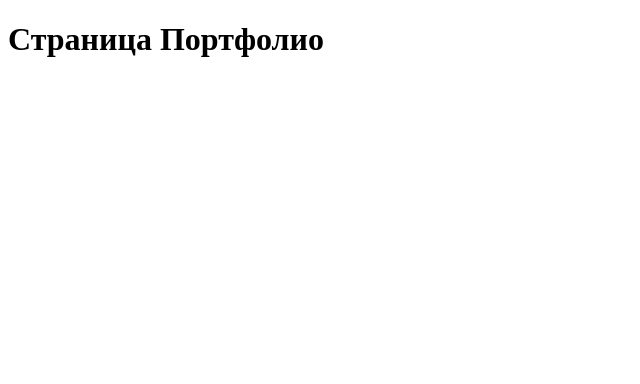
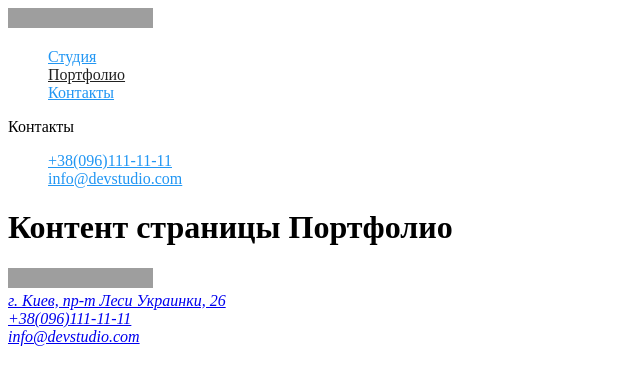
Before and after one commit to Chyharov/goit-markup-hw-02, a plain HTML site: page portfolio.html in a window 1280 px wide. Shown: the whole page, without its empty margins (0-640 px from the left). Drawn offline with Linux system fonts and the light colour scheme; grey boxes are pictures that could not be loaded.

Commit message:
add head & footer on portfolio

```diff
--- a/css/style.css
+++ b/css/style.css
@@ -21,14 +21,17 @@ body {
 
 /* навигация сайта */
 
-.site-nav,
-.link {
-  color: var(--title-text-color);
+.site-nav .link {
+  color: var(--accent-color);
 }
 
 .site-nav .link:hover,
 .site-nav .link:focus {
-  color: var(--accent-color);
+  color: var(--title-text-color);
+}
+
+.site-nav .link.curred {
+  color: var(--title-text-color)
 }
 
 /* hero */
--- a/portfolio.html
+++ b/portfolio.html
@@ -1,12 +1,55 @@
 <!DOCTYPE html>
-<html lang="en">
+<html lang="ru">
+
 <head>
     <meta charset="UTF-8">
     <meta http-equiv="X-UA-Compatible" content="IE=edge">
     <meta name="viewport" content="width=device-width, initial-scale=1.0">
     <title>Портфолио</title>
+    <link rel="stylesheet" href="./css/style.css">
 </head>
+
 <body>
-    <h1>Страница Портфолио</h1>
+
+    <!-- Шапка сайта -->
+    <header>
+        <nav>
+            <a href="/">
+                <img src="https://i.ibb.co/hDxYQH7/Web-Studio.jpg" alt="Логотип компании" width="145" height="20">
+            </a>
+
+            <ul class="site-nav list">
+                <li><a href="./index.html" class="link">Студия</a></li>
+                <li><a href="" class="link curred">Портфолио</a></li>
+                <li><a href="" class="link">Контакты</a></li>
+            </ul>
+
+            <!-- Контакты -->
+            <p>Контакты</p>
+            <ul class="site-nav list">
+                <li><a href="tel:+38(096)111-11-11" class="link">+38(096)111-11-11</a></li>
+                <li><a href="mailto:info@devstudio.com" class="link">info@devstudio.com</a></li>
+            </ul>
+        </nav>
+    </header>
+
+    <!-- Уникальный контент -->
+    <main>
+      <h1>Контент страницы Портфолио</h1>
+    </main>
+
+    <!-- Подвал -->
+    <footer>
+        <a href="/">
+            <img src="https://i.ibb.co/hDxYQH7/Web-Studio.jpg" alt="Логотип компании" width="145" height="20">
+        </a>
+
+        <address>
+            <a href="https://goo.gl/maps/Ho4iAqaizff98ZGZA">г. Киев, пр-т Леси Украинки, 26</a><br>
+            <a href="tel:+38(096)111-11-11" class="contact-link">+38(096)111-11-11</a><br>
+            <a href="mailto:info@devstudio.com" class="contact-link">info@devstudio.com</a>
+        </address>
+    </footer>
 </body>
+
 </html>
```
Also changed, not shown: index.html (+1 -1 lines).
